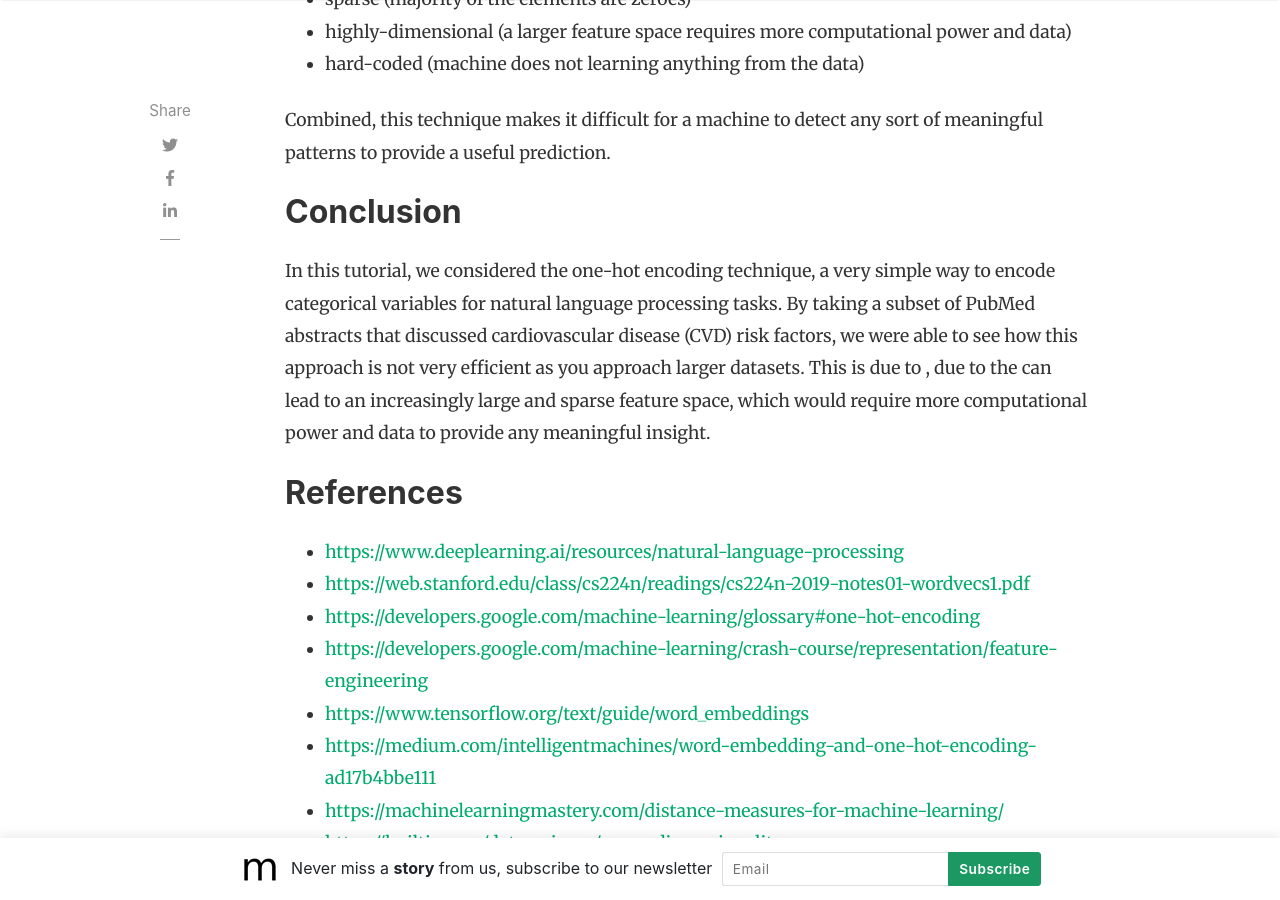
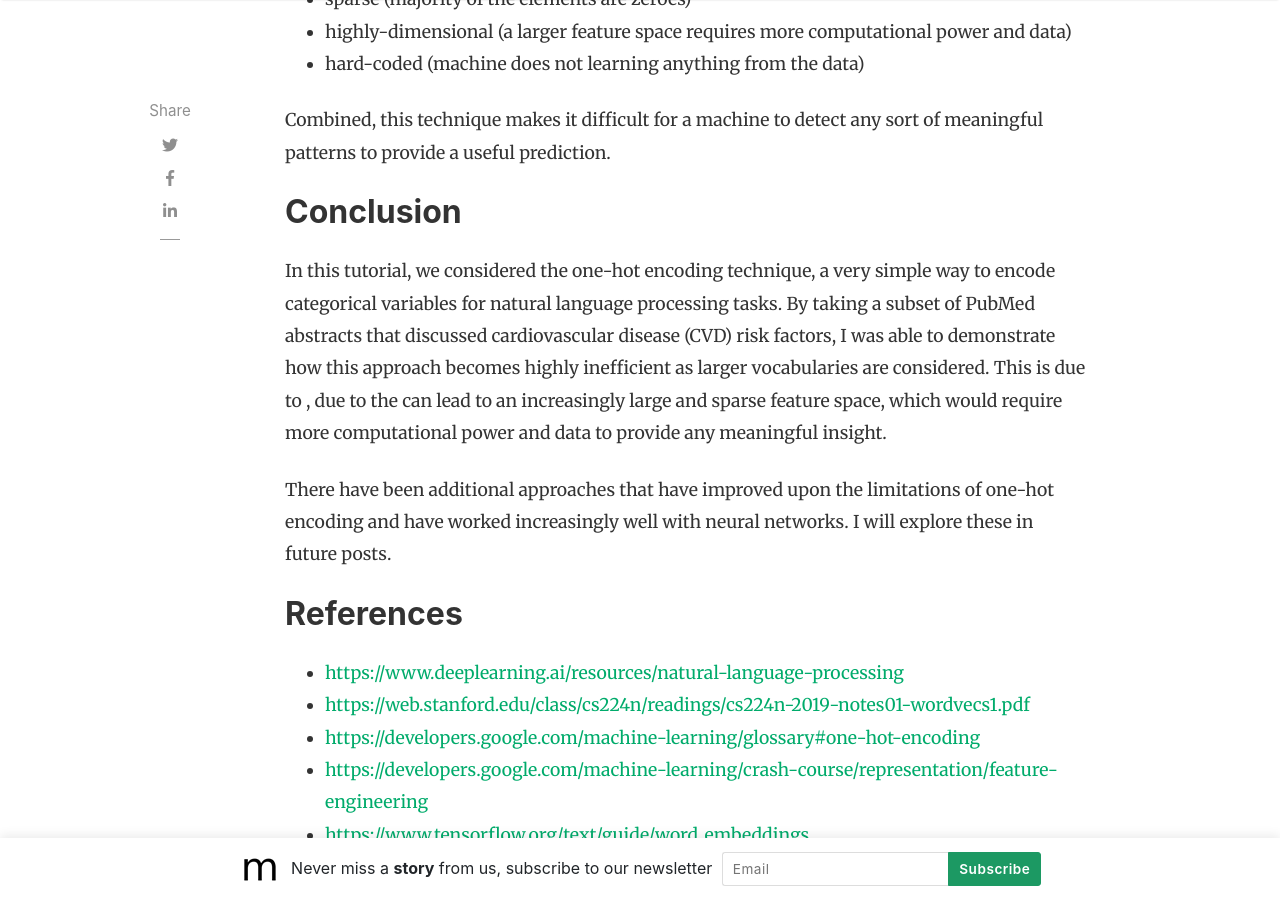
Before and after one commit to slsu0424/slsu0424.github.io, a Jekyll site: the page built from _posts/2023-07-27-test.md, in a window 1280 px wide and 900 px high, scrolled down 5327 px. Built offline with Jekyll 4.4.1, drawn with Linux system fonts in a browser that asks for light colours; nearby versions of some CDN libraries; comment, search, counter and statistics services are not loaded.

Commit message:
Update 2023-07-27-test.md

```diff
--- a/_posts/2023-07-27-test.md
+++ b/_posts/2023-07-27-test.md
@@ -73,7 +73,9 @@ Combined, this technique makes it difficult for a machine to detect any sort of
 
 ## Conclusion
 
-In this tutorial, we considered the one-hot encoding technique, a very simple way to encode categorical variables for natural language processing tasks.  By taking a subset of PubMed abstracts that discussed cardiovascular disease (CVD) risk factors, we were able to see how this approach is not very efficient as you approach larger datasets.  This is due to , due to the  can lead to an increasingly large and sparse feature space, which would require more computational power and data to provide any meaningful insight.
+In this tutorial, we considered the one-hot encoding technique, a very simple way to encode categorical variables for natural language processing tasks.  By taking a subset of PubMed abstracts that discussed cardiovascular disease (CVD) risk factors, I was able to demonstrate how this approach becomes highly inefficient as larger vocabularies are considered.  This is due to , due to the  can lead to an increasingly large and sparse feature space, which would require more computational power and data to provide any meaningful insight.
+
+There have been additional approaches that have improved upon the limitations of one-hot encoding and have worked increasingly well with neural networks.  I will explore these in future posts.
 
 
 
```
